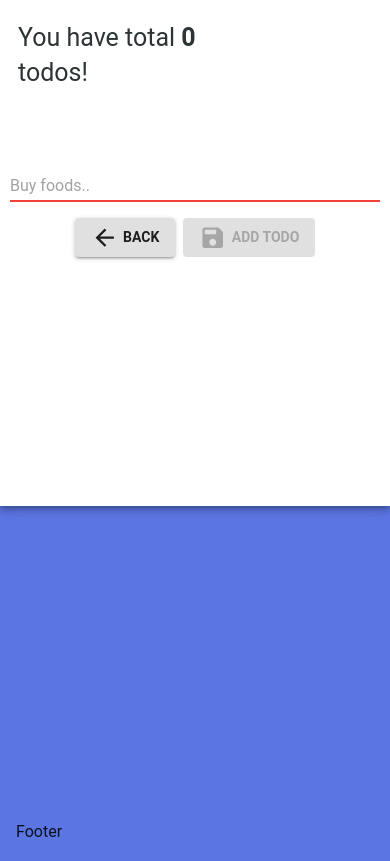
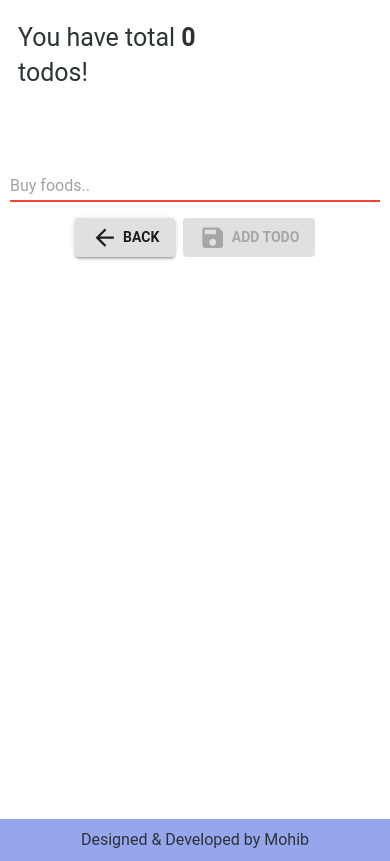
Before and after one commit to mbmohib/todo-app, a React (Create React App) app: page /add in a window 390 px wide. Built offline with nearby package versions, Linux system fonts and the light colour scheme.

Commit message:
Improve responsive

```diff
--- a/package.json
+++ b/package.json
@@ -8,7 +8,6 @@
     "@material-ui/lab": "^4.0.0-alpha.24",
     "@material-ui/system": "^4.3.3",
     "axios": "^0.19.0",
-    "formik": "^1.5.8",
     "react": "^16.9.0",
     "react-dom": "^16.9.0",
     "react-redux": "^7.1.0",
--- a/src/theme/theme.js
+++ b/src/theme/theme.js
@@ -125,7 +125,7 @@ export default {
   palette: {
     // light: 'rgba(1, 1, 1, 1.00)',
     // tonalOffset: 0.2,
-    background: { paper: '#fff', default: '#5b75e3', light: '#EB1763' },
+    background: { paper: '#fff', default: '#5b75e3', light: '#95a6ed' },
     // contrastThreshold: 3,
     grey: {
       '50': '#f9f9f9',
--- a/src/views/components/AddEditTodo/AddEditTodo.js
+++ b/src/views/components/AddEditTodo/AddEditTodo.js
@@ -10,16 +10,10 @@ const AddEditTodo = ({ todoTitle, handleAddTodo, handleBackButton }) => {
   const [validation, setValidation] = useValidation();
 
   useEffect(() => {
-    console.log('AddEditTodo: UseEffect');
     if (todoTitle) {
       setTodo(todoTitle);
       setValidation(todoTitle);
-      console.log('AddEditTodo: UseEffect:setTodo');
     }
-
-    return () => {
-      console.log('AddEditTodo: UseEffect Cleanup');
-    };
   }, [todoTitle]);
 
   const handleTodoChange = event => {
@@ -43,7 +37,6 @@ const AddEditTodo = ({ todoTitle, handleAddTodo, handleBackButton }) => {
       mx="auto"
       mt={10}
     >
-      {console.log('AddEditTodo: Render')}
       <form onSubmit={handleSubmit}>
         <TextField
           error={!validation.isValid}
--- a/src/views/components/AddEditTodo/AddEditTodoContainer.js
+++ b/src/views/components/AddEditTodo/AddEditTodoContainer.js
@@ -9,20 +9,17 @@ const AddEditTodoContainer = ({
   addTodo,
   updateTodo,
   clearTodo,
-  todalTodos,
   todo,
   history,
   match,
 }) => {
   useEffect(() => {
-    console.log('AddEditTodoContainer: UseEffect');
     const id = match.params.id;
 
     if (id) {
       getTodo({ id });
     }
     return () => {
-      console.log('AddEditTodoContainer: UseEffect Cleanup');
       clearTodo();
     };
   }, [match.params.id]);
@@ -39,7 +36,9 @@ const AddEditTodoContainer = ({
       addTodo({
         data: {
           userId: 1,
-          id: todalTodos + 1,
+          id: Math.random()
+            .toString(36)
+            .substr(2, 9),
           title: title,
           completed: false,
         },
@@ -55,7 +54,6 @@ const AddEditTodoContainer = ({
 
   return (
     <Fragment>
-      {console.log('AddEditTodoContainer: Render')}
       <AddEditTodo
         todoTitle={todo && todo.title}
         handleAddTodo={handleAddTodo}
@@ -67,7 +65,6 @@ const AddEditTodoContainer = ({
 
 const mapStateToProps = ({ todos }) => {
   return {
-    todalTodos: todos.todoList.length > 0 ? todos.todoList.length : 6,
     todo: todos.todo,
   };
 };
--- a/src/views/components/Footer/Footer.js
+++ b/src/views/components/Footer/Footer.js
@@ -1,6 +1,14 @@
 import React from 'react';
-import { Container } from '@material-ui/core';
+import { Container, Typography } from '@material-ui/core';
 
-const Footer = () => <Container>Footer</Container>;
+import { Wrapper } from 'views/ui';
+
+const Footer = () => (
+  <Wrapper bgcolor="background.light" py={1} align="center">
+    <Container>
+      <Typography>Designed & Developed by Mohib</Typography>
+    </Container>
+  </Wrapper>
+);
 
 export default Footer;
--- a/src/views/components/TodoItem/TodoItem.js
+++ b/src/views/components/TodoItem/TodoItem.js
@@ -1,15 +1,11 @@
-import React, { useEffect } from 'react';
-import { Checkbox, Grid, Box, Hidden } from '@material-ui/core';
+import React from 'react';
+import { Checkbox, Grid, Box } from '@material-ui/core';
 import { Delete, Edit } from '@material-ui/icons';
 import { Link } from 'react-router-dom';
 
 import { Todo, IconButton } from 'views/ui';
 
 const TodoItem = ({ todo, hanldeTodoDelete, handleCheckboxChange }) => {
-  useEffect(() => {
-    console.log('TodoItem: UseEffect');
-  });
-
   const { id, title, completed } = todo;
 
   return (
@@ -23,18 +19,15 @@ const TodoItem = ({ todo, hanldeTodoDelete, handleCheckboxChange }) => {
             color="primary"
           />
         </Grid>
-        <Grid item xs={10} sm={9}>
+        <Grid item xs={8} sm={9}>
           <Todo checked={completed}>{title}</Todo>
         </Grid>
-        <Hidden smUp>
-          <Grid item xs={8} />
-        </Hidden>
-        <Grid item xs={2} sm={1}>
+        <Grid item xs={1} sm={1}>
           <IconButton aria-label="edit" component={Link} to={`edit/${id}`}>
             <Edit />
           </IconButton>
         </Grid>
-        <Grid item xs={2} sm={1}>
+        <Grid item xs={1} sm={1}>
           <IconButton aria-label="delete" onClick={hanldeTodoDelete}>
             <Delete />
           </IconButton>
--- a/src/views/components/TodoItem/TodoItemContainer.js
+++ b/src/views/components/TodoItem/TodoItemContainer.js
@@ -1,14 +1,10 @@
-import React, { useEffect } from 'react';
+import React from 'react';
 import { connect } from 'react-redux';
 
 import { todoActions } from 'state/todos';
 import TodoItem from './TodoItem';
 
 const TodoItemContainer = ({ todo, updateTodo, deleteTodo }) => {
-  useEffect(() => {
-    // console.log('TodoItemContainer: UseEffect');
-  });
-
   const hanldeTodoDelete = () => {
     deleteTodo({ id: todo.id });
   };
--- a/src/views/layouts/Layout.js
+++ b/src/views/layouts/Layout.js
@@ -12,13 +12,14 @@ const Wrapper = styled.div`
 
 const Main = styled.div`
   background: #ffffff;
-  min-height: 60vh;
+  min-height: calc(100vh - 25px);
   box-shadow: ${props => props.theme.shadows[5]};
   width: 100%;
   margin: 0 auto;
   padding: 20px 10px;
 
   ${media.sm`
+    min-height: 60vh;
     width: 85%;
     padding: 20px;
     margin-top: 40px;
--- a/src/views/ui/atoms/Wrapper.js
+++ b/src/views/ui/atoms/Wrapper.js
@@ -12,25 +12,13 @@ const Wrapper = styled.div`
     `}
 
   ${props =>
-    props.align &&
-    css`
-      align-items: ${props.align};
-    `};
-
-  background-color: ${({ bgColor, theme }) =>
-    bgColor === 'gray'
-      ? theme.palette.background.default
-      : bgColor === 'dark'
-      ? '#444444'
-      : bgColor === 'light'
-      ? theme.palette.background.light
-      : ''};
-
-  ${({ bgImage }) =>
-    bgImage
+    props.flex && props.align
       ? css`
-          background: url(${bgImage}) no-repeat center center;
-          background-size: cover;
+          align-items: ${props.align};
+        `
+      : props.align
+      ? css`
+          text-align: ${props.align};
         `
       : ''};
 
```
